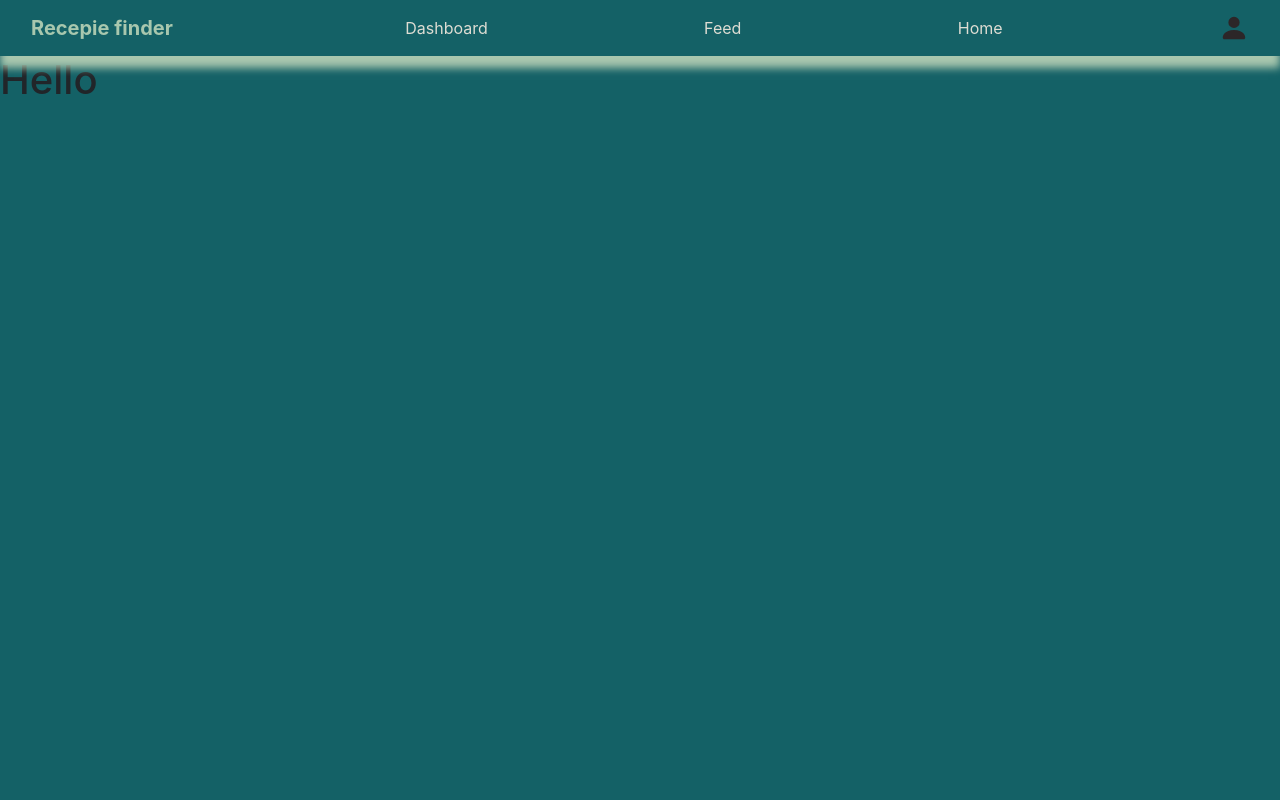
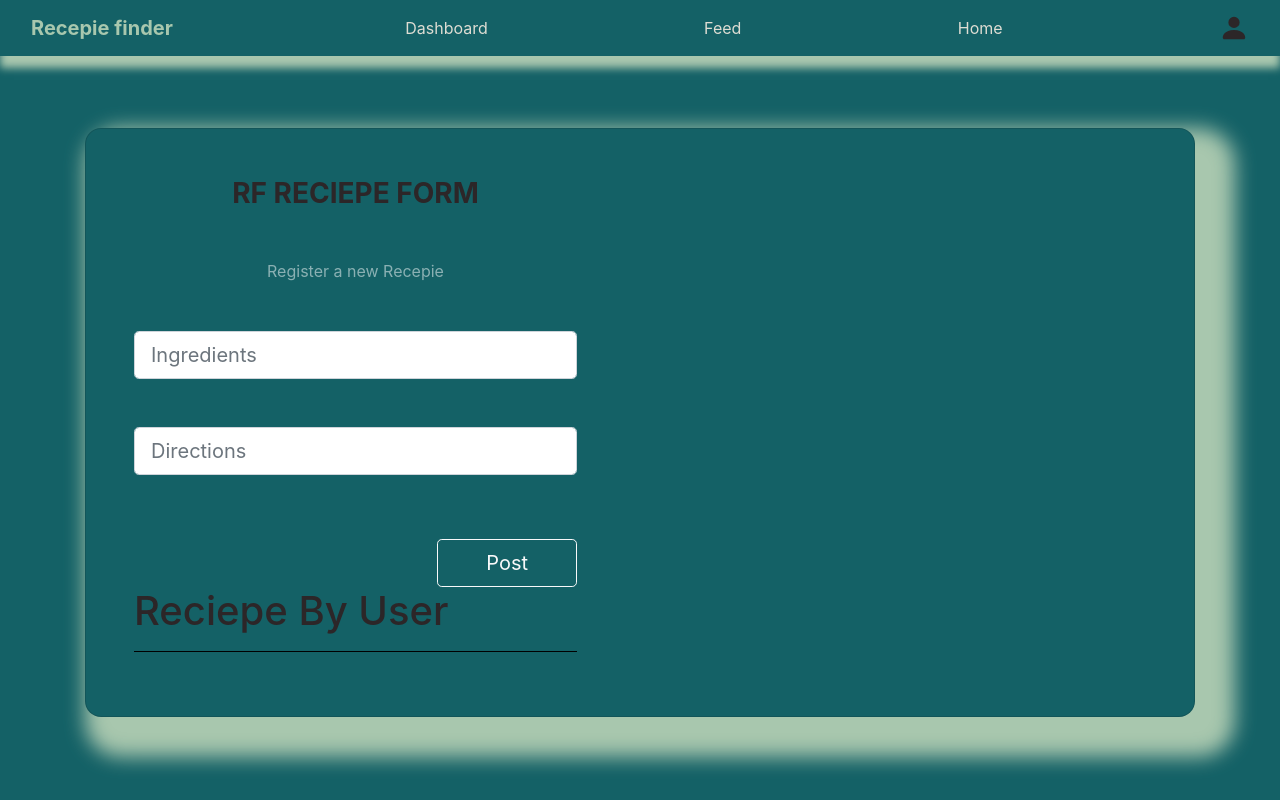
Before and after one commit to Recepie-Finder/Frontend, a Vue app in the folder Recipe-Frontend/: page /feed in a window 1280 px wide. Built offline with nearby package versions, Linux system fonts and the light colour scheme.

Commit message:
Signup - Login - Home - Feed

```diff
--- a/Recipe-Frontend/src/views/pages/Feed.vue
+++ b/Recipe-Frontend/src/views/pages/Feed.vue
@@ -1,3 +1,118 @@
 <template>
-  <h1>Hello</h1>
+  <section class="h-100 gradient-custom">
+    <div class="container py-5 h-100">
+      <div class="row d-flex justify-content-center align-items-center h-100">
+        <div class="col">
+          <div
+            class="card card-registration my-4"
+            style="
+              border-radius: 1rem;
+              background-color: #146166;
+              box-shadow: 20px 20px 20px 20px #a8c7ae;
+            "
+          >
+            <div class="row g-0">
+              <div class="col-xl-6">
+                <div class="card-body p-md-5 text-black">
+                  <h3 class="mb-5 text-uppercase text-center font-weight-bold">
+                    RF Reciepe Form
+                  </h3>
+                  <p class="text-white-50 mb-5 text-center">
+                    Register a new Recepie
+                  </p>
+
+                  <form @submit.prevent="handleSubmit">
+                    <div class="form-outline form-white mb-4">
+                      <input
+                        type="Ingredients"
+                        id="text"
+                        class="form-control form-control-lg"
+                        placeholder="Ingredients"
+                        name="Ingredients"
+                        v-model="Ingredients"
+                      />
+                      <label class="form-label" for="text"></label>
+                      <div v-show="submitted && !Ingredients">
+                        This is a required field
+                      </div>
+                    </div>
+
+                    <div class="form-outline form-white mb-4">
+                      <input
+                        type="Directions"
+                        id="text"
+                        class="form-control form-control-lg"
+                        placeholder="Directions"
+                        name="Directions"
+                        v-model="Directions"
+                      />
+                      <label class="form-label" for="Directions"></label>
+                      <div v-show="submitted && !Directions">
+                        This is a required field
+                      </div>
+                    </div>
+
+                    <div class="d-flex justify-content-end pt-3">
+                      <button
+                        class="btn btn-outline-light btn-lg px-5"
+                        type="submit"
+                      >
+                        Post
+                      </button>
+                    </div>
+                    <div v-if="error">{{ error }}</div>
+                  </form>
+
+                  <h1>Reciepe By User</h1>
+                  <hr class="style1" />
+                </div>
+              </div>
+            </div>
+          </div>
+        </div>
+      </div>
+    </div>
+  </section>
 </template>
+
+<script>
+export default {
+  data() {
+    return {
+      email: "",
+      password: "",
+      submitted: false,
+    };
+  },
+  methods: {
+    handleSubmit(b) {
+      this.submitted = true;
+      this.error = "";
+
+      console.log(this.email);
+      usersService
+        .login(this.email, this.password)
+        .then((result) => {
+          this.$router.push("/login");
+        })
+        .catch((error) => {
+          this.error = error;
+          this.loading = false;
+        });
+    },
+  },
+};
+</script>
+<style>
+.form {
+  margin-top: 120px;
+}
+
+section {
+  color: #2c2628;
+}
+
+hr.style1 {
+  border-top: 1px solid black;
+}
+</style>
--- a/Recipe-Frontend/src/views/pages/Home.vue
+++ b/Recipe-Frontend/src/views/pages/Home.vue
@@ -1,8 +1,24 @@
 <template>
-  <h1>Hello</h1>
+  <div class="container">
+    <form class="d-flex">
+      <input
+        class="form-control me-2"
+        type="search"
+        placeholder="Search"
+        aria-label="Search"
+      />
+      <button class="btn btn-outline-light btn-md px-5" type="submit">
+        Search
+      </button>
+    </form>
+  </div>
 </template>
 <style>
 body {
   background-color: #146166;
 }
+
+.container {
+  padding-top: 300px;
+}
 </style>
--- a/Recipe-Frontend/src/views/pages/Login.vue
+++ b/Recipe-Frontend/src/views/pages/Login.vue
@@ -63,7 +63,7 @@
               </div>
 
               <div>
-                <p class="mb-0">
+                <p class="mb-0 fs-4">
                   Don't have an account?
                   <router-link :to="{ path: '/signup' }"
                     ><a>Sign up</a></router-link
--- a/Recipe-Frontend/src/views/pages/Signup.vue
+++ b/Recipe-Frontend/src/views/pages/Signup.vue
@@ -28,6 +28,9 @@
                   <h3 class="mb-5 text-uppercase text-center font-weight-bold">
                     RF Registration Form
                   </h3>
+                  <p class="text-white-50 mb-5 text-center">
+                    Please create your account
+                  </p>
 
                   <form @submit.prevent="handleSubmit">
                     <div class="row">
@@ -117,14 +120,30 @@
                     </div>
 
                     <div class="d-flex justify-content-around pt-3">
-                      <button type="button" class="btn btn-light btn-lg">
-                        Reset all
+                      <button
+                        class="btn btn-outline-light btn-lg px-5"
+                        type="submit"
+                      >
+                        Reset
                       </button>
-                      <button type="button" class="btn btn-warning btn-lg ms-2">
+                      <button
+                        class="btn btn-outline-light btn-lg px-5"
+                        type="submit"
+                      >
                         Submit form
                       </button>
                     </div>
+                    <div v-if="error">{{ error }}</div>
                   </form>
+                </div>
+
+                <div>
+                  <p class="fs-4 mb-0 text-center">
+                    Already have an account?
+                    <router-link :to="{ path: '/login' }"
+                      ><a>Log in</a></router-link
+                    >
+                  </p>
                 </div>
               </div>
             </div>
```
